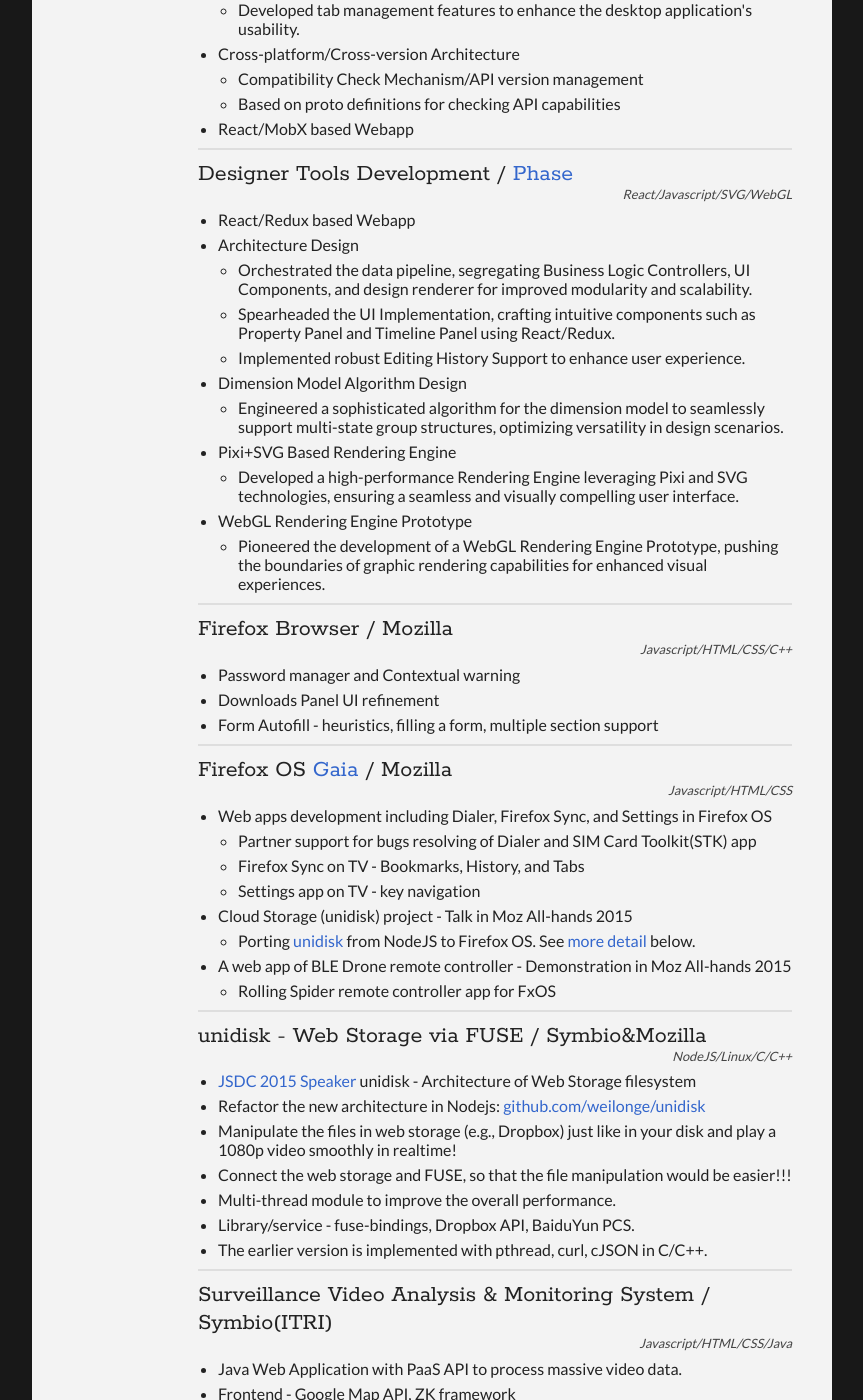
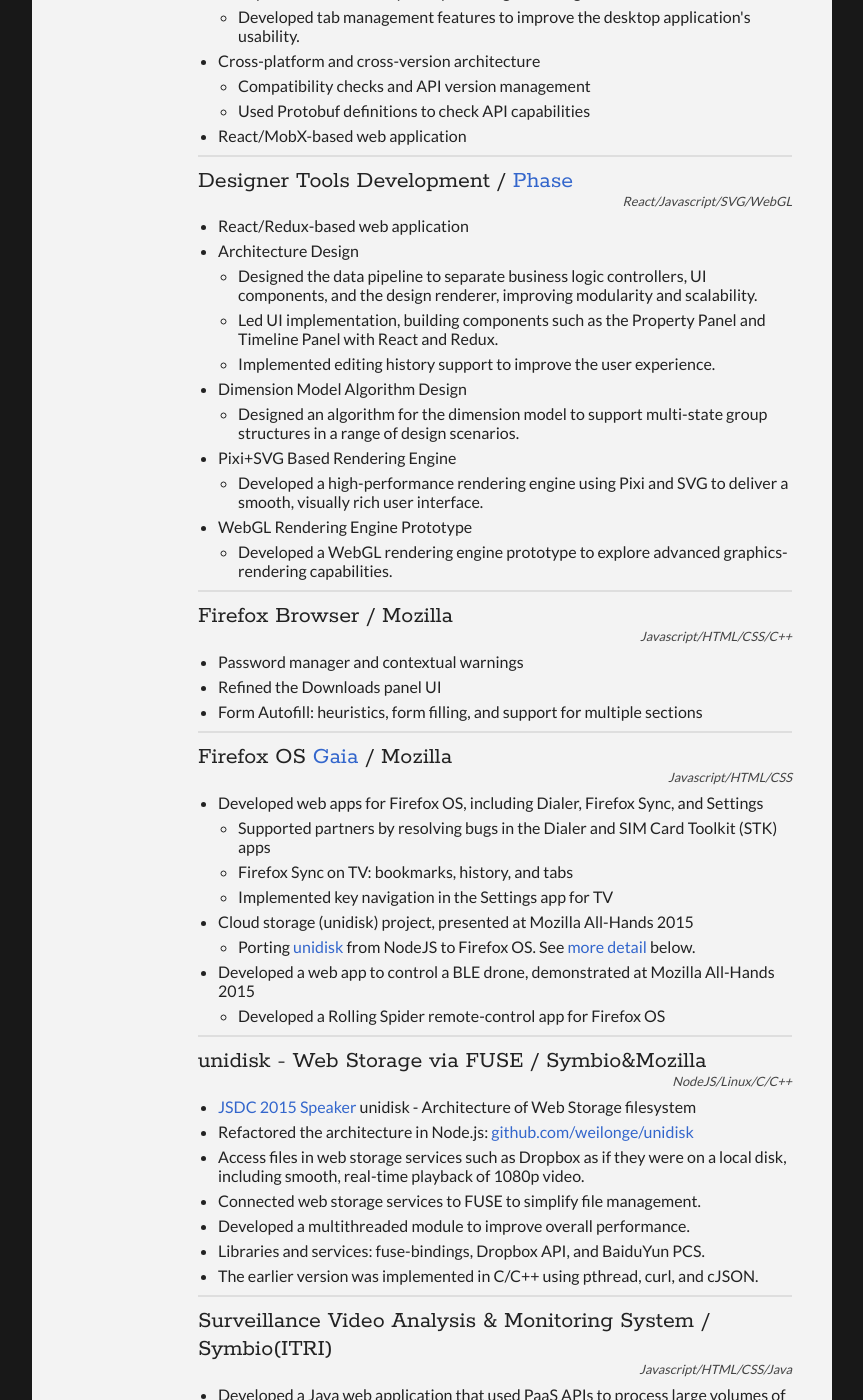
Before and after one commit to weilonge/weilonge.github.io, a Jekyll site: the page resume/index.html, which Jekyll copies as it is, in a window 1280 px wide and 1400 px high, scrolled down 1338 px. Shown: the whole window, without its empty margins (208-1071 px from the left). Built offline with Jekyll 4.4.1, drawn with Linux system fonts in a browser that asks for light colours; some of the changed text lies outside the part shown.

Commit message:
Polish existing resume wording

```diff
--- a/resume/index.html
+++ b/resume/index.html
@@ -55,12 +55,12 @@
             <article>
               <ul>
                 <li><a href="https://norahstudio.github.io/renderer/">WebGL Rendering Research Demo</a>, my personal passion projects.</li>
-                <li>Front-End Engineer with Webapp experience in React/Typescript/Electron/Webpack/SVG/WebGL/Pixi</li>
-                <li>Demonstrated proficiency in crafting comprehensive design documents to effectively communicate and document solutions</li>
-                <li>Highly participation of review process and testing codes.</li>
-                <li>Project planning and task break-down - from chaos to clarity</li>
-                <li>Joining a massive code base project. e.g., Firefox Browser, FxOS, and Canva</li>
-                <li>Being a leader for the task assignment and mentoring team members - MiTAC</li>
+                <li>Front-End Engineer with web application experience in React, TypeScript, Electron, Webpack, SVG, WebGL, and Pixi</li>
+                <li>Experienced in creating clear, comprehensive design documents to communicate and document technical solutions</li>
+                <li>Actively participate in code reviews and testing.</li>
+                <li>Project planning and task breakdown, bringing clarity to complex work</li>
+                <li>Experience working in large codebases, including Firefox, Firefox OS, and Canva</li>
+                <li>Led task assignments and mentored team members at MiTAC</li>
               </ul>
             </article>
           </div>
@@ -69,34 +69,34 @@
 
         <section>
           <div class="sectionTitle">
-            <h1>Job History</h1>
+            <h1>Professional Experience</h1>
           </div>
 
           <div class="sectionContent">
             <article>
               <h2>Software Engineer, Canva Inc.</h2>
               <p class="subDetails">October 2019 - present (<span id="currentWorkPeriod">1yr 6m+</span>)</p>
-              <p>Web and Electron App Developer in Electron/Typescript/Protobuf/React</p>
+              <p>Web and Electron application development using Electron, TypeScript, Protobuf, and React</p>
             </article>
             <article>
               <h2>Senior Software Engineer, Phase.</h2>
               <p class="subDetails">August 2018 - September 2019 (1yr 1m)</p>
-              <p>Web-based Designer Tools developement in React/Redux/SVG/WebGL/Pixi</p>
+              <p>Developed web-based design tools using React, Redux, SVG, WebGL, and Pixi</p>
             </article>
             <article>
               <h2>Senior Software Engineer, Mozilla.</h2>
               <p class="subDetails">Oct 2014 - Jan 2018 (3yr 3m)</p>
-              <p>Firefox Browser, Gaia of Firefox OS, Web app development</p>
+              <p>Firefox browser, Gaia for Firefox OS, and web application development</p>
             </article>
             <article>
               <h2>Senior Software Engineer, Symbio Inc.</h2>
               <p class="subDetails">Jul 2012 - September 2014 (2yr 2m)</p>
-              <p>Develop the front-end of PaaS and SaaS with Javascript/HTML/Java</p>
+              <p>Developed the front end of PaaS and SaaS products using JavaScript, HTML, and Java</p>
             </article>
             <article>
               <h2>Software Engineer, MiTAC Inc.</h2>
               <p class="subDetails">Apr 2009 - Apr 2012 (3 yr)</p>
-              <p>Develop Embedded Linux POS, Diagnostic System in QT/C/C++</p>
+              <p>Developed embedded Linux POS systems and diagnostic software using Qt, C, and C++</p>
             </article>
           </div>
           <div class="clear"></div>
@@ -112,11 +112,11 @@
               <h2>Offline Experience Development / <a target="_blank" href="https://canva.com/">Canva Inc.</a></h2>
               <p class="subDetails">Service Worker/IndexedDB/Cache</p>
               <ul>
-                <li>Developed the Service Worker script to efficiently handle requests.</li>
-                <li>Designed and implemented a Canva design preloading mechanism for seamless display of offline designs.</li>
-                <li>Led the Offline Fallback page project, enhancing the overall offline user experience.</li>
-                <li>Spearheaded the Offline Presenting project, focusing on preloading and displaying offline presentation designs.</li>
-                <li>Led the storage layer project, integrating IndexedDB and Cache API for privacy policy compliance.</li>
+                <li>Developed Service Worker scripts to handle requests efficiently.</li>
+                <li>Designed and implemented a mechanism to preload Canva designs for seamless offline viewing.</li>
+                <li>Led the Offline Fallback page project to improve the overall offline user experience.</li>
+                <li>Led the Offline Presenting project, focusing on preloading and displaying presentations offline.</li>
+                <li>Led the storage layer project, integrating IndexedDB and the Cache API to meet privacy requirements.</li>
               </ul>
             </article>
             <article>
@@ -124,52 +124,52 @@
               <p class="subDetails">Electron/Typescript/React/Protobuf</p>
               <ul>
                 <li>
-                  <span>Electron based-on Desktop app</span>
+                  <span>Electron-based desktop application</span>
                   <ul>
-                    <li>Took charge of the development of the Eyedropper feature, addressing a high demand from users.</li>
-                    <li>Successfully implemented the functionality to export designs to images in offline mode.</li>
-                    <li>Developed tab management features to enhance the desktop application's usability.</li>
+                    <li>Led development of the Eyedropper feature in response to strong user demand.</li>
+                    <li>Implemented the ability to export designs as images while offline.</li>
+                    <li>Developed tab management features to improve the desktop application's usability.</li>
                   </ul>
                 </li>
                 <li>
-                  <span>Cross-platform/Cross-version Architecture</span>
+                  <span>Cross-platform and cross-version architecture</span>
                   <ul>
-                    <li>Compatibility Check Mechanism/API version management</li>
-                    <li>Based on proto definitions for checking API capabilities</li>
+                    <li>Compatibility checks and API version management</li>
+                    <li>Used Protobuf definitions to check API capabilities</li>
                   </ul>
                 </li>
-                <li>React/MobX based Webapp</li>
+                <li>React/MobX-based web application</li>
               </ul>
             </article>
             <article>
               <h2>Designer Tools Development / <a target="_blank" href="https://phase.com/" >Phase</a></h2>
               <p class="subDetails">React/Javascript/SVG/WebGL</p>
               <ul>
-                <li>React/Redux based Webapp</li>
+                <li>React/Redux-based web application</li>
                 <li>
                   <span>Architecture Design</span>
                   <ul>
-                    <li>Orchestrated the data pipeline, segregating Business Logic Controllers, UI Components, and design renderer for improved modularity and scalability.</li>
-                    <li>Spearheaded the UI Implementation, crafting intuitive components such as Property Panel and Timeline Panel using React/Redux.</li>
-                    <li>Implemented robust Editing History Support to enhance user experience.</li>
+                    <li>Designed the data pipeline to separate business logic controllers, UI components, and the design renderer, improving modularity and scalability.</li>
+                    <li>Led UI implementation, building components such as the Property Panel and Timeline Panel with React and Redux.</li>
+                    <li>Implemented editing history support to improve the user experience.</li>
                   </ul>
                 </li>
                 <li>
                   <span>Dimension Model Algorithm Design</span>
                   <ul>
-                    <li>Engineered a sophisticated algorithm for the dimension model to seamlessly support multi-state group structures, optimizing versatility in design scenarios.</li>
+                    <li>Designed an algorithm for the dimension model to support multi-state group structures in a range of design scenarios.</li>
                   </ul>
                 </li>
                 <li>
                   <span>Pixi+SVG Based Rendering Engine</span>
                   <ul>
-                    <li>Developed a high-performance Rendering Engine leveraging Pixi and SVG technologies, ensuring a seamless and visually compelling user interface.</li>
+                    <li>Developed a high-performance rendering engine using Pixi and SVG to deliver a smooth, visually rich user interface.</li>
                   </ul>
                 </li>
                 <li>
                   <span>WebGL Rendering Engine Prototype</span>
                   <ul>
-                    <li>Pioneered the development of a WebGL Rendering Engine Prototype, pushing the boundaries of graphic rendering capabilities for enhanced visual experiences.</li>
+                    <li>Developed a WebGL rendering engine prototype to explore advanced graphics-rendering capabilities.</li>
                   </ul>
                 </li>
               </ul>
@@ -178,30 +178,30 @@
               <h2>Firefox Browser / Mozilla</h2>
               <p class="subDetails">Javascript/HTML/CSS/C++</p>
               <ul>
-                <li>Password manager and Contextual warning</li>
-                <li>Downloads Panel UI refinement</li>
-                <li>Form Autofill - heuristics, filling a form, multiple section support</li>
+                <li>Password manager and contextual warnings</li>
+                <li>Refined the Downloads panel UI</li>
+                <li>Form Autofill: heuristics, form filling, and support for multiple sections</li>
               </ul>
             </article>
             <article>
               <h2>Firefox OS <a target="_blank" href="https://github.com/mozilla-b2g/gaia">Gaia</a> / Mozilla</h2>
               <p class="subDetails">Javascript/HTML/CSS</p>
               <ul>
-                <li>Web apps development including Dialer, Firefox Sync, and Settings in Firefox OS
+                <li>Developed web apps for Firefox OS, including Dialer, Firefox Sync, and Settings
                   <ul>
-                    <li>Partner support for bugs resolving of Dialer and SIM Card Toolkit(STK) app</li>
-                    <li>Firefox Sync on TV - Bookmarks, History, and Tabs</li>
-                    <li>Settings app on TV - key navigation</li>
+                    <li>Supported partners by resolving bugs in the Dialer and SIM Card Toolkit (STK) apps</li>
+                    <li>Firefox Sync on TV: bookmarks, history, and tabs</li>
+                    <li>Implemented key navigation in the Settings app for TV</li>
                   </ul>
                 </li>
-                <li>Cloud Storage (unidisk) project - Talk in Moz All-hands 2015
+                <li>Cloud storage (unidisk) project, presented at Mozilla All-Hands 2015
                   <ul>
                     <li>Porting <a target="_blank" href="https://github.com/weilonge/unidisk">unidisk</a> from NodeJS to Firefox OS. See <a href="#unidisk">more detail</a> below.</li>
                   </ul>
                 </li>
-                <li>A web app of BLE Drone remote controller - Demonstration in Moz All-hands 2015
+                <li>Developed a web app to control a BLE drone, demonstrated at Mozilla All-Hands 2015
                   <ul>
-                    <li>Rolling Spider remote controller app for FxOS</li>
+                    <li>Developed a Rolling Spider remote-control app for Firefox OS</li>
                   </ul>
                 </li>
               </ul>
@@ -211,21 +211,21 @@
               <p class="subDetails">NodeJS/Linux/C/C++</p>
               <ul>
                 <li><a target="_blank" href="https://goo.gl/TdDuiZ">JSDC 2015 Speaker</a> unidisk - Architecture of Web Storage filesystem</li>
-                <li>Refactor the new architecture in Nodejs: <a target="_blank" href="https://github.com/weilonge/unidisk">github.com/weilonge/unidisk</a></li>
-                <li>Manipulate the files in web storage (e.g., Dropbox) just like in your disk and play a 1080p video smoothly in realtime!</li>
-                <li>Connect the web storage and FUSE, so that the file manipulation would be easier!!!</li>
-                <li>Multi-thread module to improve the overall performance.</li>
-                <li>Library/service - fuse-bindings, Dropbox API, BaiduYun PCS.</li>
-                <li>The earlier version is implemented with pthread, curl, cJSON in C/C++. </li>
+                <li>Refactored the architecture in Node.js: <a target="_blank" href="https://github.com/weilonge/unidisk">github.com/weilonge/unidisk</a></li>
+                <li>Access files in web storage services such as Dropbox as if they were on a local disk, including smooth, real-time playback of 1080p video.</li>
+                <li>Connected web storage services to FUSE to simplify file management.</li>
+                <li>Developed a multithreaded module to improve overall performance.</li>
+                <li>Libraries and services: fuse-bindings, Dropbox API, and BaiduYun PCS.</li>
+                <li>The earlier version was implemented in C/C++ using pthread, curl, and cJSON. </li>
               </ul>
             </article>
             <article>
               <h2>Surveillance Video Analysis & Monitoring System / Symbio(ITRI)</h2>
               <p class="subDetails">Javascript/HTML/CSS/Java</p>
               <ul>
-                <li>Java Web Application with PaaS API to process massive video data.</li>
-                <li>Frontend - Google Map API, ZK framework</li>
-                <li>Backend - ZK framework, Hibernate, PostgreSQL</li>
+                <li>Developed a Java web application that used PaaS APIs to process large volumes of video data.</li>
+                <li>Front end: Google Maps API and the ZK framework</li>
+                <li>Back end: ZK framework, Hibernate, and PostgreSQL</li>
               </ul>
             </article>
             <article>
@@ -234,26 +234,26 @@
               <ul>
                 <li>Responsibility
                   <ul>
-                    <li>The process of sign in/up, shopping cart, VM Dashboard, etc</li>
-                    <li>i18n support and implement utility for i18n team to modify the phrase more easily.</li>
-                    <li>Fix the issues after vulnerability scanning</li>
-                    <li>Website performance optimization</li>
+                    <li>Developed sign-in and sign-up flows, a shopping cart, and a VM dashboard.</li>
+                    <li>Implemented internationalisation support and built a utility to help the i18n team update text more easily.</li>
+                    <li>Fixed issues identified by vulnerability scans</li>
+                    <li>Optimised website performance</li>
                   </ul>
                 </li>
-                <li>Frontend - Bootstrap, jQuery, Backbone</li>
-                <li>Cloud OS client in NodeJS - used for debugging, testing, etc.
+                <li>Front end: Bootstrap, jQuery, and Backbone</li>
+                <li>Developed a Node.js client for Cloud OS for debugging, testing, and other tasks.
                   <ul>
-                    <li>Use async library to simplify the API</li>
-                    <li>Very easy to extend and use!!</li>
+                    <li>Used the async library to simplify the API</li>
+                    <li>Designed the client to be easy to extend and use.</li>
                   </ul>
                 </li>
-                <li>Backend - J2EE, Spring, Hibernate, MySQL, Cloud OS of ITRI</li>
+                <li>Back end: J2EE, Spring, Hibernate, MySQL, and ITRI Cloud OS</li>
               </ul>
             </article>
             <article>
               <h2>VM Management Utility / Symbio(ITRI)</h2>
               <p class="subDetails">Node.js</p>
-              <p>Library/client for a Virtualization OS to manipulate the large amount VMs. Very easy to use, test, and extend!!</p>
+              <p>Developed a library and client for a virtualisation OS to manage large numbers of VMs, with an API designed to be easy to use, test, and extend.</p>
             </article>
           </div>
           <div class="clear"></div>
@@ -267,23 +267,23 @@
           <div class="sectionContent">
             <article>
               <h2>VeriFone Embedded Linux POS Development / MiTAC</h2>
-              <p class="subDetails">System bring up, device drivers, a diagnostic framework for factory and testing.</p>
+              <p class="subDetails">System bring-up, device drivers, and a diagnostic framework for factory testing.</p>
               <ul>
                 <li>POS solution - Broadcom BCM5892 ARM SoC</li>
-                <li>System bring up - U-Boot to Linux kernel and use ARM Development Suite (ICE) to debug.</li>
+                <li>System bring-up from U-Boot to the Linux kernel, with debugging using the ARM Development Suite (ICE).</li>
                 <li>Linux driver for Smart Card
                   <ul>
                     <li>Linux Driver &amp; Application Development - TDA8026 + BCM5892 SCI</li>
                     <li>Transmission Protocol - ATR, APDU</li>
-                    <li>Retrieve the card data from a Taiwan Health Insurance Card and VISA Credit Card</li>
+                    <li>Retrieved card data from Taiwan Health Insurance Cards and Visa credit cards</li>
                   </ul>
                 </li>
                 <li>Hardware Protocol Knowledge
                   <ul>
-                    <li>AT Command (PSTN) - Automatic PSTN device test.</li>
-                    <li>SPI / I2C / PWM - Ability to analysis the signal in a circuit.</li>
-                    <li>4-Wire Resistive Touch Screen Driver - Implement a Linux driver with 2 A/D Converters in SoC.</li>
-                    <li>Miscellaneous Linux Driver - Light Sensor(SPI, ADC) / LCD driver tuning / Keypad.</li>
+                    <li>AT commands (PSTN): automated testing of PSTN devices.</li>
+                    <li>SPI, I2C, and PWM: analysed signals in electronic circuits.</li>
+                    <li>4-wire resistive touchscreen driver: implemented a Linux driver using two A/D converters in the SoC.</li>
+                    <li>Other Linux drivers: light sensor (SPI and ADC), LCD driver tuning, and keypad.</li>
                   </ul>
                 </li>
               </ul>
@@ -292,16 +292,16 @@
               <h2>A Framework of Diagnostic for POS on Embedded Linux / MiTAC</h2>
               <p class="subDetails">Linux/QT/C/C++</p>
               <ul>
-                <li>Worked on the design specification with the customer, the verification team, and the manufacturing team.</li>
-                <li>Break-down components and be a leader to assign the modules to our team members (about 20 people).</li>
-                <li>High Scalability Diagnostic/Auto Making System
+                <li>Collaborated with the customer, verification team, and manufacturing team on the design specification.</li>
+                <li>Broke the system into components and led the assignment of modules across a team of approximately 20 people.</li>
+                <li>Highly scalable diagnostic and automated build system
                   <ul>
-                    <li>Support automatically building/compiling system including build, rebuild, and clean components for each function.</li>
-                    <li>Provide the application/library template for developers/users to develop more easily.</li>
-                    <li>Support GUI(QT)/console control simultaneously.</li>
-                    <li>Support high flexibility to implement a test case in C/C++ or Shell Script.</li>
-                    <li>Well-architecture for fast porting to different screen size/resolution.</li>
-                    <li>This system has been used to over 5 POS projects and suffered stress testing for over one month with robust reliability.</li>
+                    <li>Supported automated builds, rebuilds, and clean operations for individual components.</li>
+                    <li>Provided application and library templates to simplify development.</li>
+                    <li>Supported both GUI (Qt) and console-based control.</li>
+                    <li>Allowed test cases to be implemented flexibly in C/C++ or shell scripts.</li>
+                    <li>Used a modular architecture to simplify porting to different screen sizes and resolutions.</li>
+                    <li>The system was used in more than five POS projects and passed stress testing lasting over one month.</li>
                   </ul>
                 </li>
               </ul>
@@ -309,11 +309,11 @@
             <article>
               <h2>Android Platform Booting Process Optimization / Symbio</h2>
               <p class="subDetails">Android/C/C++</p>
-              <p>Build a small Android system with GUI(Zygote) and improve the booting time to under 10s.</p>
+              <p>Built a minimal Android system with a GUI (Zygote) and reduced its boot time to under 10 seconds.</p>
               <ul>
-                <li>Remove services (except Zygote) as more as possible to see how small an Android system with GUI is possible.</li>
-                <li>Find the dependency between Android startup services from System Server.</li>
-                <li>The booting process improvement from 45s to about 9s in the emulator.</li>
+                <li>Removed as many services as possible, retaining Zygote, to determine the minimum size of an Android system with a GUI.</li>
+                <li>Identified dependencies among Android startup services managed by System Server.</li>
+                <li>Reduced boot time in the emulator from 45 seconds to approximately 9 seconds.</li>
               </ul>
             </article>
           </div>
@@ -330,18 +330,18 @@
               <h2>Apply Emdebian Grip Linux on white brand ARM netbook</h2>
               <p class="subDetails">Embedded Linux</p>
               <ul>
-                <li>Replace the original Android 4.0 with Emdebian Grip on a netbook with Wondermedia 8850/8650 solution. <a target="_blank" href="https://seanlee99.blogspot.tw/2013/04/build-your-emdebian-grip-for-arm.html">blog post</a></li>
+                <li>Replaced Android 4.0 with Emdebian Grip on a netbook powered by the Wondermedia 8850/8650 platform. <a target="_blank" href="https://seanlee99.blogspot.tw/2013/04/build-your-emdebian-grip-for-arm.html">blog post</a></li>
                 <li>Kernel source from <a target="_blank" href="https://github.com/linux-wmt/linux-vtwm">github.com/linux-wmt/linux-vtwm</a></li>
               </ul>
             </article>
             <article>
               <h2>Dicall! Dictionary extension</h2>
               <p class="subDetails">WebExtensions/Javascript/HTML/CSS</p>
-              <p>A gadget to look up Yahoo Dictionary when you select a word in web pages. <a target="_blank" href="https://chrome.google.com/webstore/detail/dicall/gnognaceaodaciaicipboahbkpnimmab">Chrome Web Store</a></p>
+              <p>A browser extension that looks up selected words in Yahoo Dictionary. <a target="_blank" href="https://chrome.google.com/webstore/detail/dicall/gnognaceaodaciaicipboahbkpnimmab">Chrome Web Store</a></p>
             </article>
             <article>
               <h2>Raspberry Pi - Hardware hacking for fun</h2>
-              <p>Playstation joystick hardware hacking, play arcade games on it with friends!!! <a target="_blank" href="https://seanlee99.blogspot.tw/2013/01/play-arcade-emulators-with-playstation.html">blog post</a></p>
+              <p>Modified PlayStation joystick hardware to play arcade games with friends. <a target="_blank" href="https://seanlee99.blogspot.tw/2013/01/play-arcade-emulators-with-playstation.html">blog post</a></p>
             </article>
           </div>
           <div class="clear"></div>
@@ -391,10 +391,10 @@
             <article>
               <h2>Development Environment Preferences</h2>
               <ul>
-                <li>One-click development environment deployment for tmux, vim, etc. <a target="_blank" href="https://github.com/weilonge/configurations">configurations</a></li>
-                <li>Editor - vim, Intellij, VSCode</li>
-                <li>Operation system - macOS, Ubuntu</li>
-                <li>Others - tmux, git</li>
+                <li>One-click setup for development tools such as tmux and Vim. <a target="_blank" href="https://github.com/weilonge/configurations">configurations</a></li>
+                <li>Editors: Vim, IntelliJ, and VS Code</li>
+                <li>Operating systems: macOS and Ubuntu</li>
+                <li>Other tools: tmux and Git</li>
               </ul>
             </article>
           </div>
```
